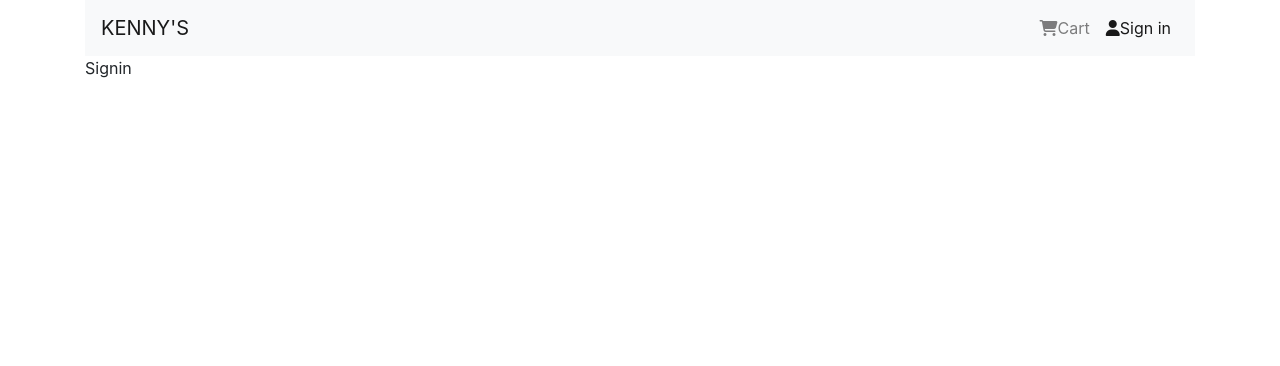
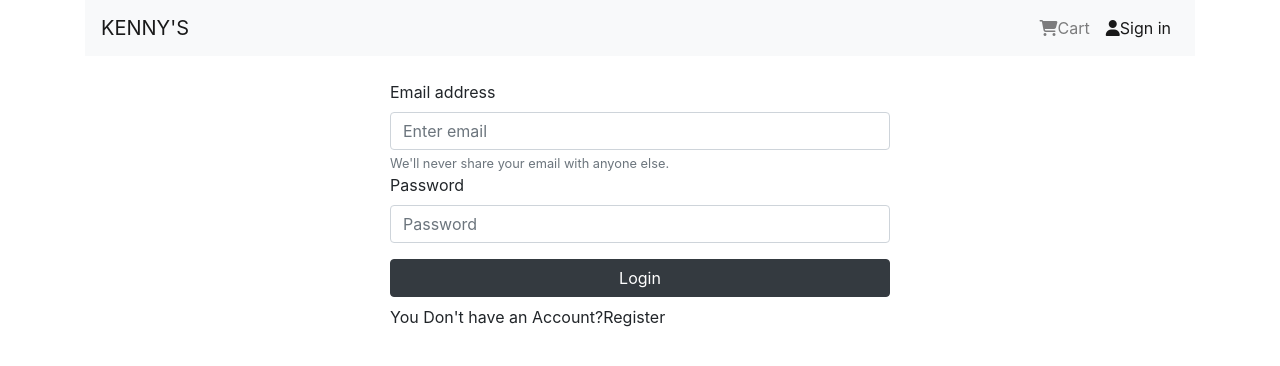
Before and after one commit to kendevops/ecommerce, a Next.js app: page /signin in a window 1280 px wide. Shown: the top 366 px of the page. Built offline with nearby package versions, Linux system fonts and the light colour scheme.

Commit message:
Added the signin form with other info

```diff
--- a/components/NavBar.js
+++ b/components/NavBar.js
@@ -36,7 +36,7 @@
           <li className="nav-item">
             <Link href="/cart">
               <a className={"nav-link" + isActive("/cart")}>
-                <i className="fas fa-shopping-cart"></i>
+                <i className="fas fa-shopping-cart" aria-hidden="true"></i>
                 Cart
               </a>
             </Link>
@@ -44,7 +44,7 @@
           <li className="nav-item">
             <Link href="/signin">
               <a className={"nav-link" + isActive("/signin")}>
-                <i className="fas fa-user"></i>
+                <i className="fas fa-user" aria-hidden="true"></i>
                 Sign in
               </a>
             </Link>
--- a/pages/signin.js
+++ b/pages/signin.js
@@ -1,11 +1,48 @@
-import React from 'react'
+import Head from "next/head";
+import Link from "next/link";
 
 const Signin = () => {
-    return (
-        <div>
-            Signin
+  return (
+    <div>
+      <Head>
+        <title>Sign in Page</title>
+      </Head>
+
+      <form className="mx-auto my-4" style={{ maxWidth: "500px" }}>
+        <div className="htmlForm-group">
+          <label htmlFor="exampleInputEmail1">Email address</label>
+          <input
+            type="email"
+            className="form-control"
+            id="exampleInputEmail1"
+            aria-describedby="emailHelp"
+            placeholder="Enter email"
+          />
+          <small id="emailHelp" className="form-text text-muted">
+            We'll never share your email with anyone else.
+          </small>
         </div>
-    )
-}
+        <div className="form-group">
+          <label htmlFor="exampleInputPassword1">Password</label>
+          <input
+            type="password"
+            className="form-control"
+            id="exampleInputPassword1"
+            placeholder="Password"
+          />
+        </div>
+        <button type="submit" className="btn btn-dark w-100">
+          Login
+        </button>
+        <p className="my-2">
+          You Don't have an Account?
+          <Link href="/register">
+            <a>Register</a>
+          </Link>
+        </p>
+      </form>
+    </div>
+  );
+};
 
-export default Signin
+export default Signin;
```
